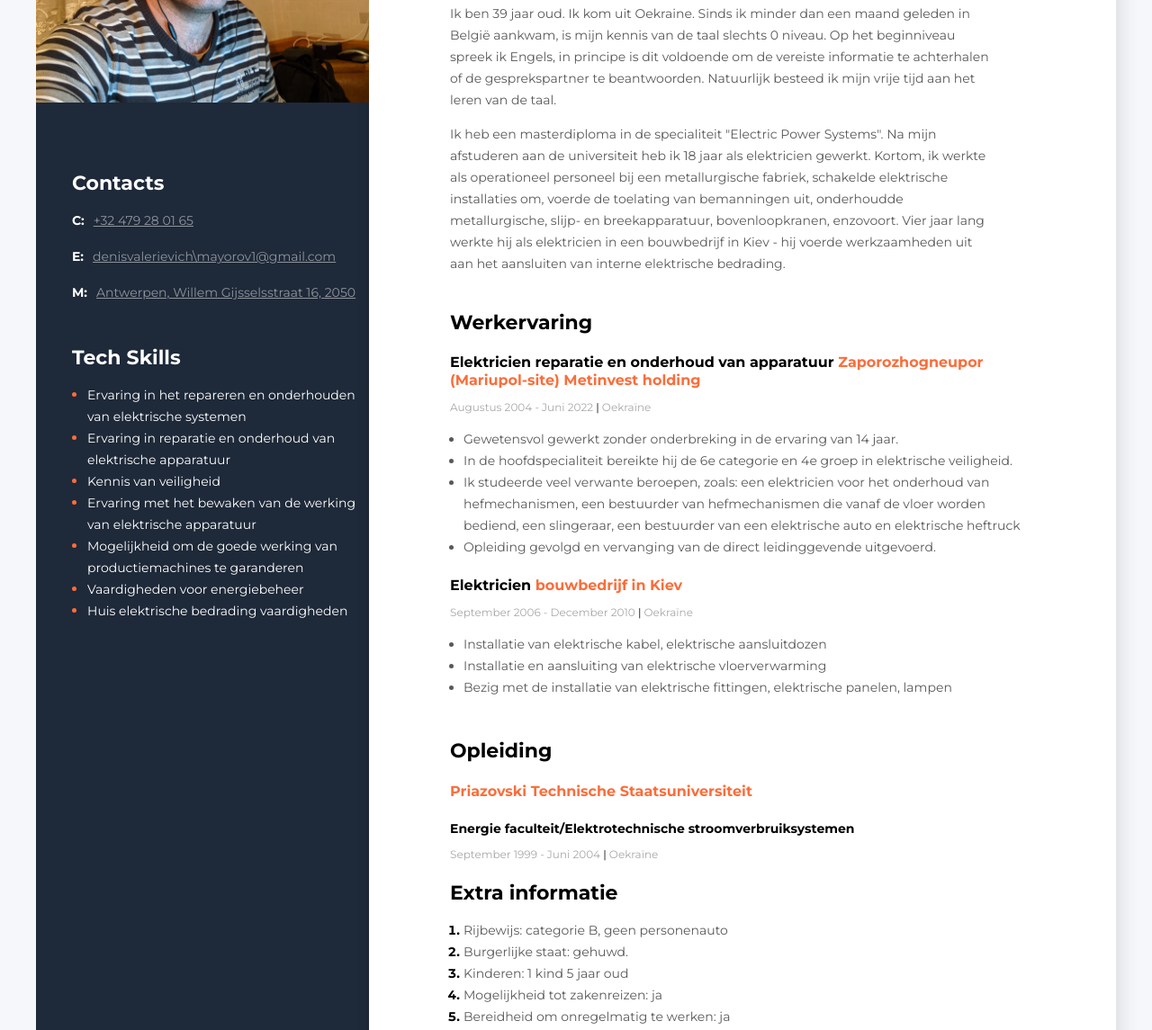
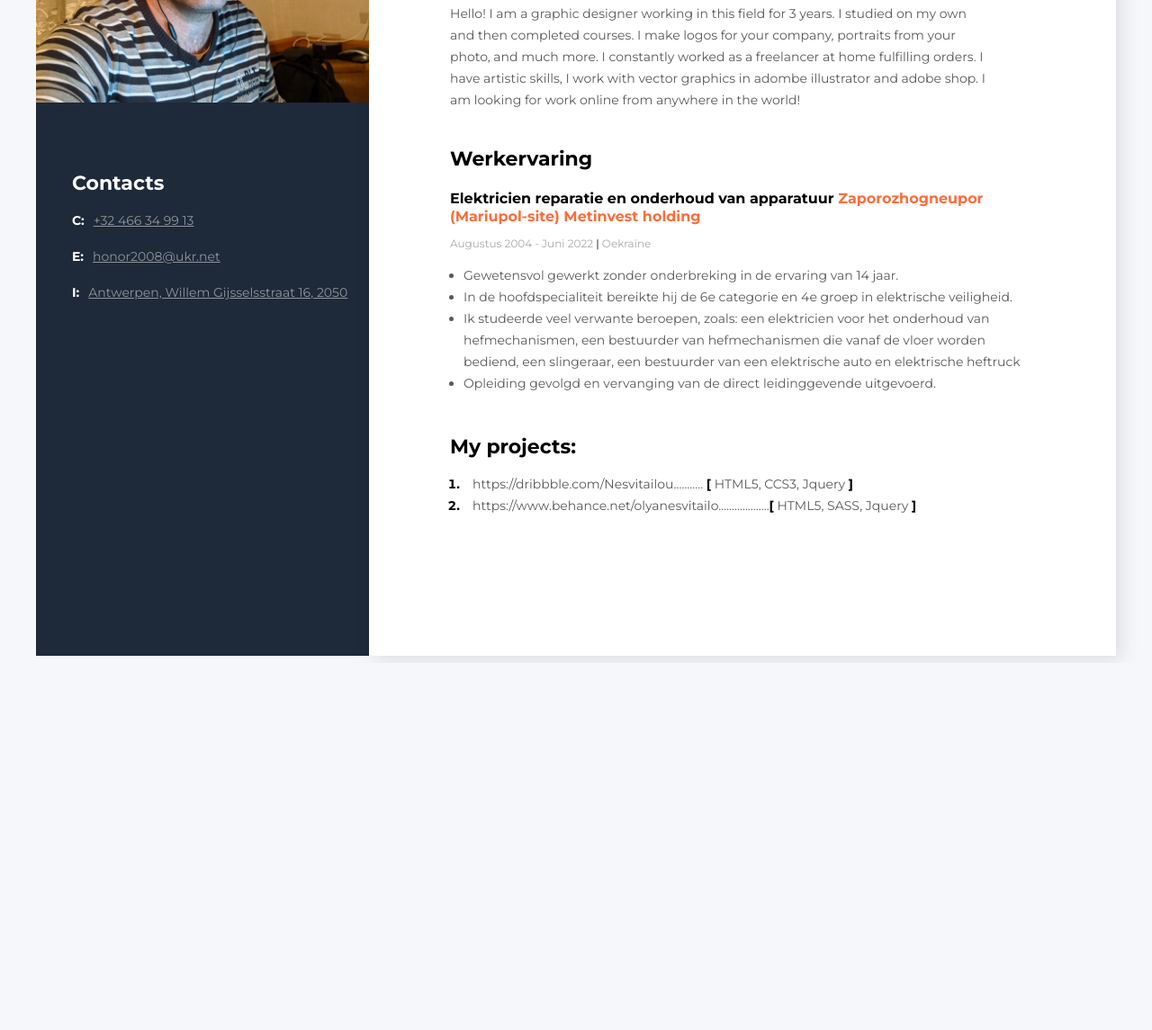
Before and after one commit to DenisVaMa/MyResume, a plain HTML site: page index.html in a window 1280 px wide. Shown: the part 254-1399 px from the top of the page at 90% size. After the commit the page ends 991 px from the top, so only its background shows below. Drawn offline with Linux system fonts and the light colour scheme.

Commit message:
third commit

```diff
--- a/index.html
+++ b/index.html
@@ -287,13 +287,12 @@
     <div class="main">
         <!-- Main content -->
         <div class="main-content">
+
             <!-- about user -->
             <div class="about">
-                <h1 class="about-position">Een elektricien</h1>
-                <h2 class="about-name">Denys Maiorov</h2>
-                <p class="about-description">Ik ben 39 jaar oud. Ik kom uit Oekraine. Sinds ik minder dan een maand geleden in België aankwam, is mijn kennis van de taal slechts 0 niveau. Op het beginniveau spreek ik Engels, in principe is dit voldoende om de vereiste informatie te achterhalen of de gesprekspartner te beantwoorden. Natuurlijk besteed ik mijn vrije tijd aan het leren van de taal.</p>
-                <p class="about-description">Ik heb een masterdiploma in de specialiteit "Electric Power Systems". Na mijn afstuderen aan de universiteit heb ik 18 jaar als elektricien gewerkt. Kortom, ik werkte als operationeel personeel bij een metallurgische fabriek, schakelde elektrische installaties om, voerde de toelating van bemanningen uit, onderhoudde metallurgische, slijp- en breekapparatuur, bovenloopkranen, enzovoort. Vier jaar lang werkte hij als elektricien in een bouwbedrijf in Kiev - hij voerde werkzaamheden uit aan het aansluiten van interne elektrische bedrading.</p>
-
+                <h1 class="about-position">Graphic designer</h1>
+                <h2 class="about-name">Olga Nesvitailo</h2>
+                <p class="about-description">Hello! I am a graphic designer working in this field for 3 years. I studied on my own and then completed courses. I make logos for your company, portraits from your photo, and much more. I constantly worked as a freelancer at home fulfilling orders. I have artistic skills, I work with vector graphics in adombe illustrator and adobe shop. I am looking for work online from anywhere in the world!</p>
             </div>
 
             <!-- Work -->
@@ -317,47 +316,25 @@
                             uitgevoerd.</li>
                     </ul>
                 </div>
+            </div>
 
-                <!-- Company 2 -->
-                <div>
-                    <h4 class="work-position">Elektricien <span class="organization">bouwbedrijf in Kiev</span> </h4>
-                    <p class="period">September 2006 - December 2010 <span class="line">|</span> Oekraïne</p>
-                    <ul class="work-list">
-                        <li class="work-list-item">Installatie van elektrische kabel, elektrische aansluitdozen</li>
-                        <li class="work-list-item">Installatie en aansluiting van elektrische vloerverwarming</li>
-                        <li class="work-list-item">Bezig met de installatie van elektrische fittingen, elektrische panelen, lampen</li>
-                    </ul>
-                </div>
-
-            </div>
-            <!-- Education -->
-            <div class="education">
-                <h3 class="title">Opleiding</h3>
-                <!-- University -->
-                <h4 class="university">Priazovski Technische Staatsuniversiteit</h4>
-                <h5 class="department">Energie faculteit/Еlektrotechnische stroomverbruiksystemen</h5>
-                <p class="period">September 1999 - Juni 2004<span class="line"> |</span> Oekraïne</p>
-            </div>
 
             <!-- Projects -->
             <div class="projects">
-                <h3 class="title">Extra informatie</h3>
+                <h3 class="title">My projects:</h3>
                 <ol class="projects-list">
                     <li class="projects-item">
-                        <span class="project">Rijbewijs: categorie B, geen personenauto</span>
+                        <span class="project"><a class = "project-link" href="https://dribbble.com/Nesvitailou">https://dribbble.com/Nesvitailou</a>........... <span class = "project-bracket">[</span> HTML5, CCS3,
+                        Jquery
+                        <span class="project-bracket">]</span>
+                        </span>
+                        </span>
                     </li>
                     <li class="projects-item">
-                        <span class="project">Burgerlijke staat: gehuwd.</span>
+                        <span class="project"><a class = "project-link" href="https://www.behance.net/olyanesvitailo">https://www.behance.net/olyanesvitailo</a>...................<span class = "project-bracket">[</span> HTML5,
+                        SASS, Jquery <span class="project-bracket">]</span>
                     </li>
-                    <li class="projects-item">
-                        <span class="project">Kinderen: 1 kind 5 jaar oud</span>
-                    </li>
-                    <li class="projects-item">
-                        <span class="project">Mogelijkheid tot zakenreizen: ja</span>
-                    </li>
-                    <li class="projects-item">
-                        <span class="project">Bereidheid om onregelmatig te werken: ja</span>
-                    </li>
+                    </span>
                 </ol>
             </div>
         </div>
@@ -368,33 +345,15 @@
             <div class="contacts">
                 <h3 class="sidebar-title">Contacts</h3>
                 <div>
-                    <p><span class="contact-type">C:</span><a class="contact-link" href="tel:+32479280165">+32 479 28 01
-                            65</a></p>
+                    <p><span class="contact-type">C:</span><a class="contact-link" href="tel:+32466349913">+32 466 34 99
+                            13</a></p>
                     <p><span class="contact-type">E:</span><a class="contact-link"
-                            href="mailto:denisvalerievichmayorov1@gmail.com">denisvalerievich\mayorov1@gmail.com</a></p>
-                    <p><span class="contact-type">M:</span><a class="contact-link"
+                            href="mailto:honor2008@ukr.net">honor2008@ukr.net</a></p>
+                    <p><span class="contact-type">I:</span><a class="contact-link"
                             href="https://goo.gl/maps/Dr3fML5wd4D9BS376">Antwerpen, Willem Gijsselsstraat 16, 2050</a>
                     </p>
                 </div>
             </div>
-            <!-- Tech skills -->
-            <div class="tech-skills">
-                <h3 class="sidebar-title">Tech Skills</h3>
-                <ul class="tech-skills-list">
-                    <li class="tech-skills-item"><span class="tech-skills-text">Ervaring in het repareren en onderhouden
-                            van elektrische systemen</span></li>
-                    <li class="tech-skills-item"><span class="tech-skills-text">Ervaring in reparatie en onderhoud van
-                            elektrische apparatuur</span></li>
-                    <li class="tech-skills-item"><span class="tech-skills-text">Kennis van veiligheid</span></li>
-                    <li class="tech-skills-item"><span class="tech-skills-text">Ervaring met het bewaken van de werking
-                            van elektrische apparatuur</span></li>
-                    <li class="tech-skills-item"><span class="tech-skills-text">Mogelijkheid om de goede werking van
-                            productiemachines te garanderen</span></li>
-                    <li class="tech-skills-item"><span class="tech-skills-text">Vaardigheden voor energiebeheer</span>
-                    </li>
-                    <li class="tech-skills-item"><span class="tech-skills-text">Huis elektrische bedrading vaardigheden</span>
-                    </li>
-                </ul>
                 <!-- </div>
             Soft skills -->
                 <!-- <div class="soft-skills">
@@ -408,6 +367,7 @@
             </div> -->
         </aside>
     </div>
+
 </body>
 
 </html>
```
Also changed, not shown: 1 other file.
